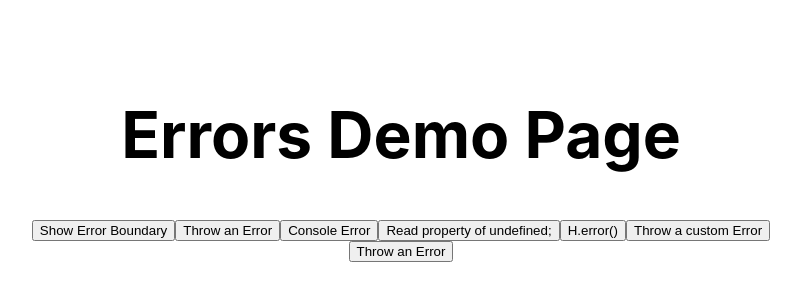
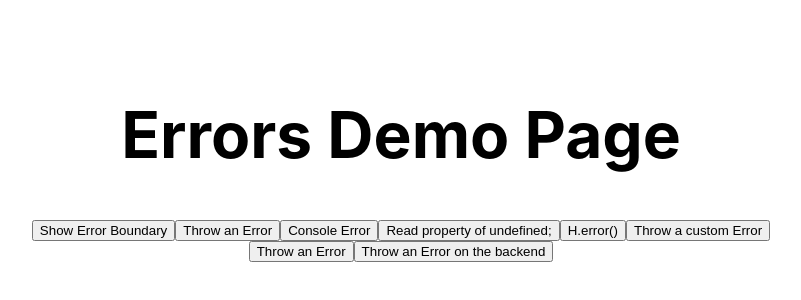
Before and after one commit to highlight-run/example-nextjs, a Next.js app: page /errors in a window 1280 px wide. Shown: the part 220-520 px from the top of the page, without its empty margins (239-1040 px from the left). Built offline with nearby package versions, Linux system fonts and the light colour scheme.

Commit message:
Add backend error api button

```diff
--- a/pages/errors.tsx
+++ b/pages/errors.tsx
@@ -66,6 +66,13 @@ export default function Home() {
             Throw a custom Error
           </button>{" "}
           <button>Throw an Error</button>
+          <button
+            onClick={() => {
+              fetch(`/api/error`);
+            }}
+          >
+            Throw an Error on the backend
+          </button>
         </div>
       </main>
     </div>
```
